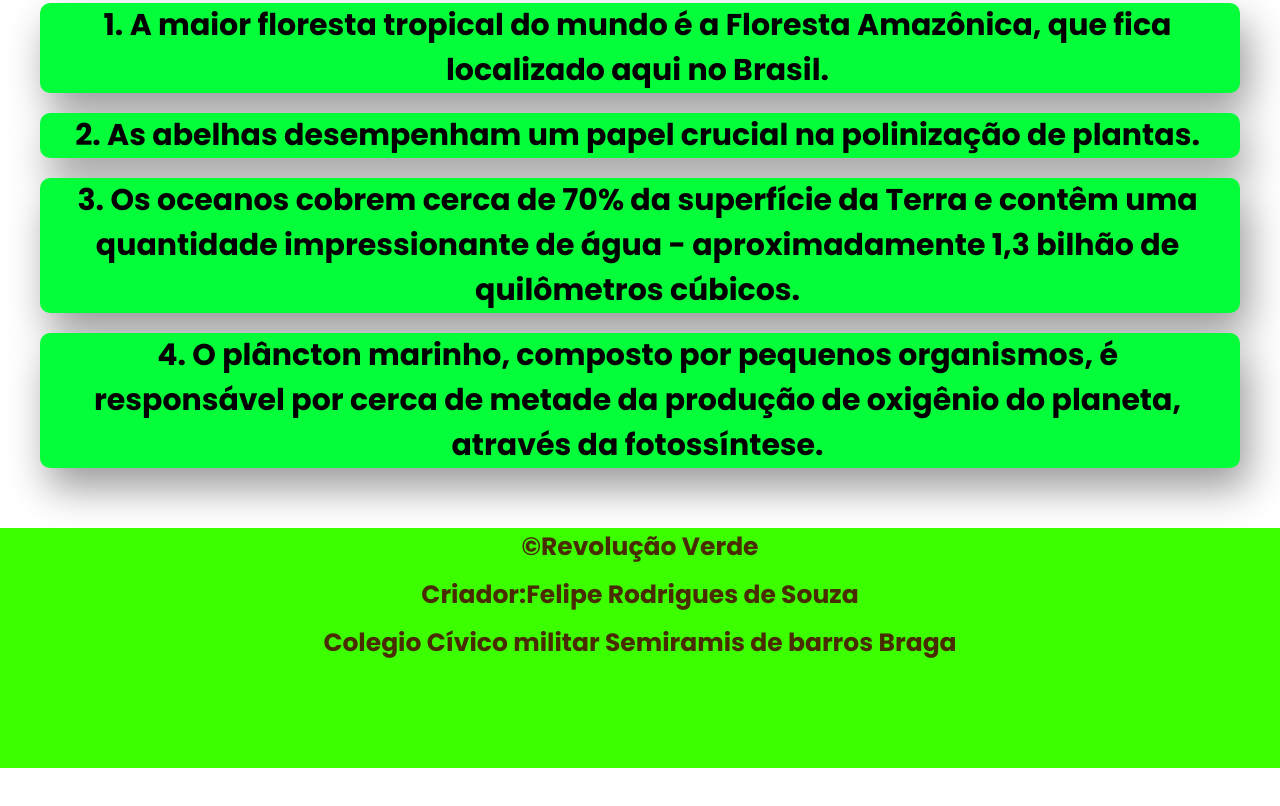
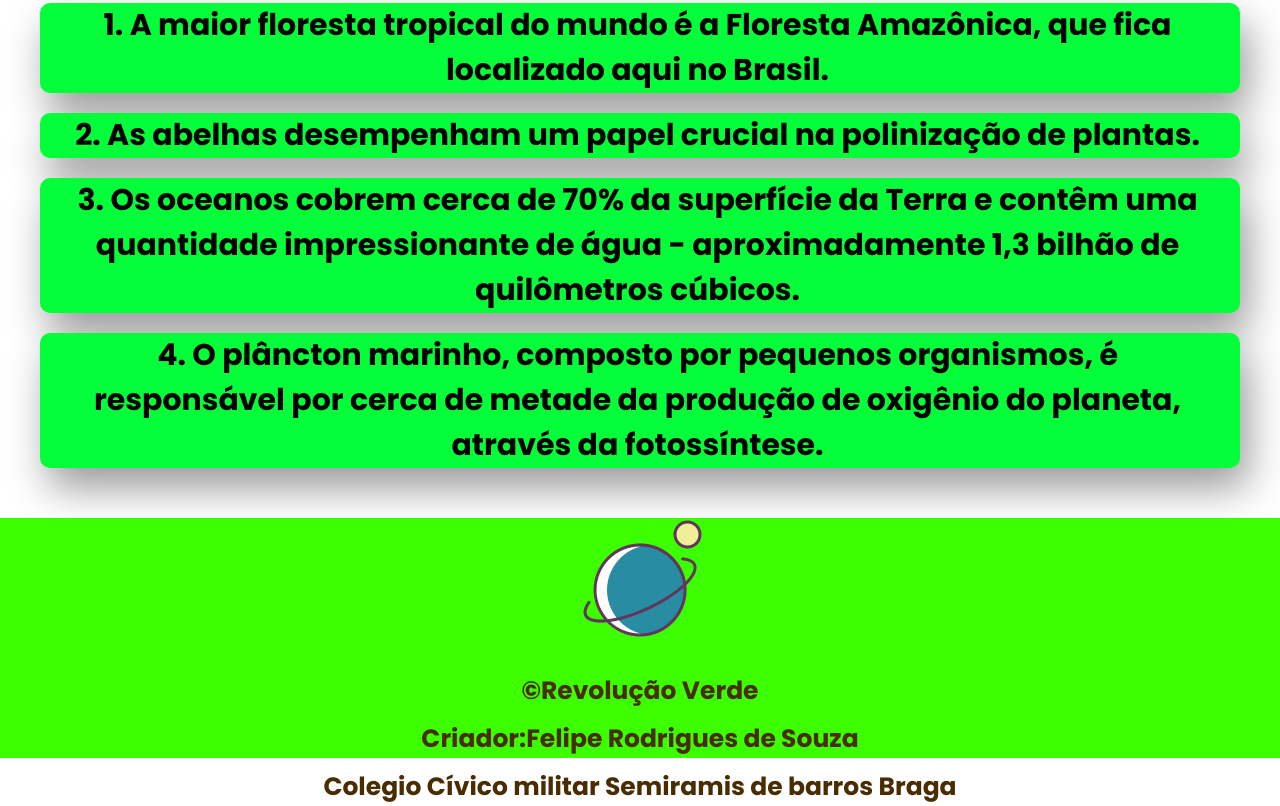
Before and after one commit to feliperodriguesdesouza/Rvolu-o_verde, a plain HTML site: page index.html in a window 1280 px wide. Shown: the part 2411-3217 px from the top of the page. Before the commit the page ends 3179 px from the top, so only its background shows below. Drawn offline with Linux system fonts and the light colour scheme.

Commit message:
Update index.html

```diff
--- a/index.html
+++ b/index.html
@@ -65,6 +65,7 @@
 
       </body>
       <footer>
+        <img src="planeta.ico" alt="Planeta">
         <p>&copy;Revolução Verde</p>
         <p>Criador:Felipe Rodrigues de Souza</p>
         <p>Colegio Cívico militar Semiramis de barros Braga</p>
```
